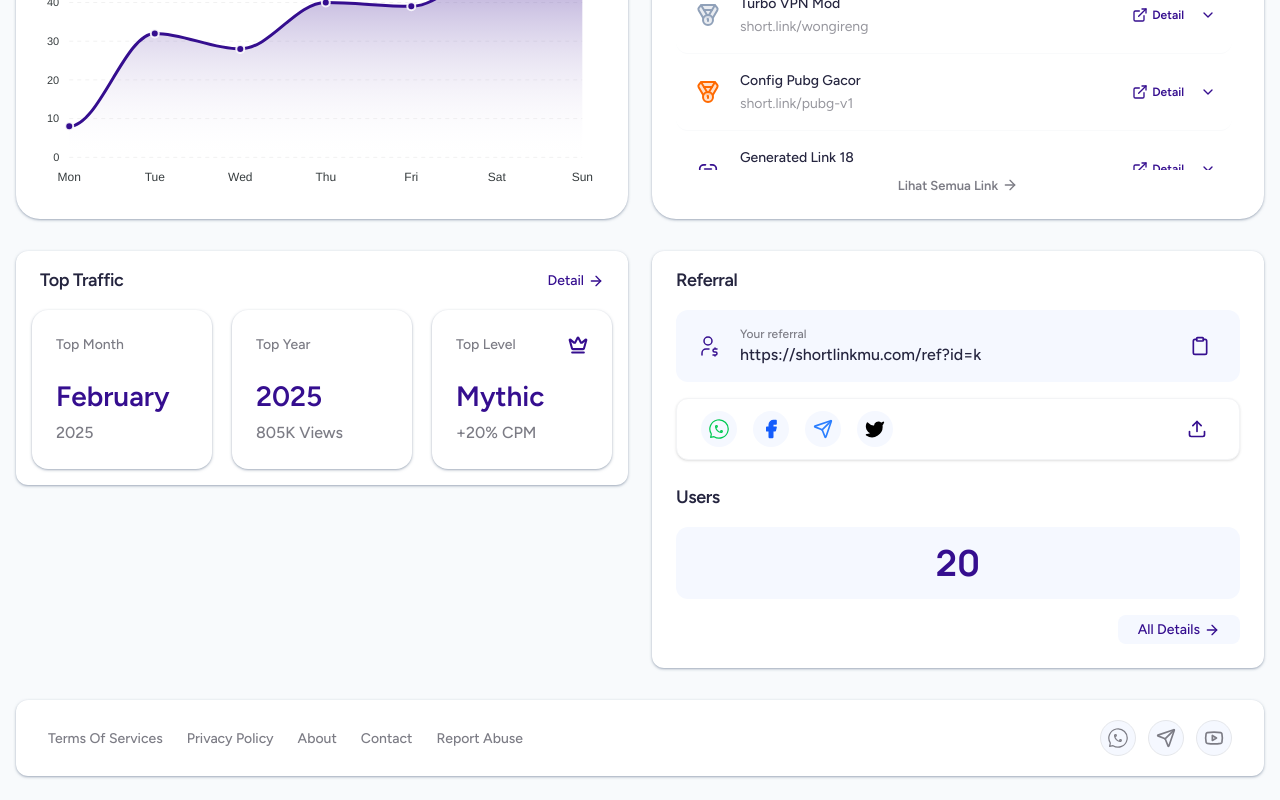
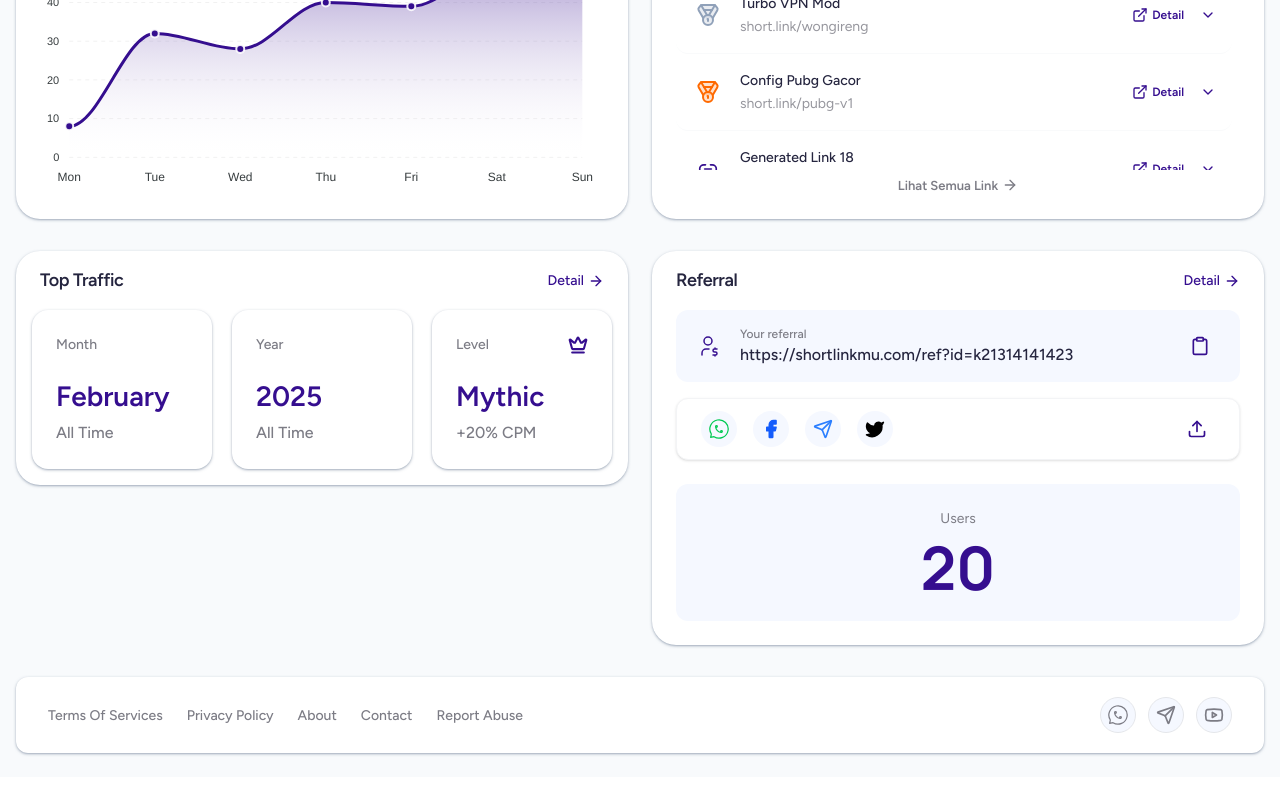
Before and after one commit to GioGiorno768/fe-shortlinkmu, a Next.js app: page /en/dashboard in a window 1280 px wide. Shown: the part 739-1539 px from the top of the page. After the commit the page ends 1516 px from the top, so only its background shows below. Built offline with nearby package versions, Linux system fonts and the light colour scheme.

Commit message:
styling dashboard & list link

```diff
--- a/src/components/dashboard/CreateShortlink.tsx
+++ b/src/components/dashboard/CreateShortlink.tsx
@@ -258,7 +258,7 @@ export default function CreateShortlink() {
       {/* ======================= */}
       {/* === CARD FORM UTAMA === */}
       {/* ======================= */}
-      <div className="bg-white p-6 rounded-xl shadow-sm shadow-slate-500/50">
+      <div className="bg-white p-6 rounded-3xl shadow-sm shadow-slate-500/50">
         {/* Header Form */}
         <div className="flex items-center justify-between mb-6">
           <h3 className="text-[1.8em] font-semibold text-shortblack tracking-tight">
--- a/src/components/dashboard/LinkList.tsx
+++ b/src/components/dashboard/LinkList.tsx
@@ -19,6 +19,7 @@ import {
   BarChart,
   Wallet,
   Megaphone,
+  TypeOutline,
 } from "lucide-react";
 import { useTranslations } from "next-intl";
 import clsx from "clsx";
@@ -440,7 +441,7 @@ export default function LinkList() {
   return (
     <div className="rounded-xl mt-6 text-[10px]">
       {/* === HEADER (Sama seperti sebelumnya) === */}
-      <div className="flex flex-col bg-white md:flex-row items-center justify-between gap-4 mb-6 shadow-sm shadow-slate-500/50 p-6 rounded-xl">
+      <div className="flex flex-col bg-white md:flex-row items-center justify-between gap-4 mb-6 shadow-sm shadow-slate-500/50 p-6 rounded-3xl">
         <div className="relative w-full md:max-w-xs">
           <Search
             className="w-5 h-5 text-grays absolute left-4 top-1/2 -translate-y-1/2"
@@ -564,7 +565,7 @@ export default function LinkList() {
             <div
               key={link.id}
               className={clsx(
-                "rounded-xl bg-white shadow-sm shadow-slate-500/50 transition-shadow block w-full text-start",
+                "rounded-3xl bg-white shadow-sm shadow-slate-500/50 transition-shadow block w-full text-start",
                 link.status === "disabled" && "bg-gray-50 opacity-70",
                 expandedLink === link.id && "shadow-lg"
               )}
@@ -577,10 +578,10 @@ export default function LinkList() {
                 }}
                 className="flex items-center justify-between p-6 cursor-pointer"
               >
-                <div className="flex items-center gap-4 min-w-0">
+                <div className="flex items-center sm:gap-4 gap-3 min-w-0">
                   <div
                     className={clsx(
-                      "w-10 h-10 rounded-full flex-shrink-0 flex items-center justify-center",
+                      "sm:w-10 sm:h-10 w-8 h-8 rounded-full flex-shrink-0 flex items-center justify-center",
                       link.status === "active"
                         ? "bg-blue-dashboard"
                         : "bg-gray-200"
@@ -588,7 +589,7 @@ export default function LinkList() {
                   >
                     <LinkIcon
                       className={clsx(
-                        "w-5 h-5",
+                        "sm:w-5 sm:h-5 w-4 h-4",
                         link.status === "active"
                           ? "text-bluelight"
                           : "text-grays"
@@ -596,21 +597,23 @@ export default function LinkList() {
                     />
                   </div>
                   <div className="min-w-0">
-                    <p className="text-[1.4em] font-medium text-grays truncate">
-                      {link.title} | {formatLinkDate(link.dateCreated)}
+                    <p className="sm:text-[1.4em] text-[1.2em] sm:flex-row flex-col flex sm:items-center items-start gap-1 font-medium text-grays truncate">
+                      <span className="md:inline hidden">{link.title}</span>
+                      <span className="md:inline hidden">|</span>
+                      <span>{formatLinkDate(link.dateCreated)}</span>
                     </p>
                     <a
                       href={link.shortUrl}
                       target="_blank"
                       rel="noopener noreferrer"
                       onClick={(e) => e.stopPropagation()}
-                      className="text-[1.6em] font-semibold text-shortblack hover:underline truncate line-clamp-1 block"
+                      className="sm:text-[1.6em] text-[1.4em] font-semibold text-shortblack hover:underline truncate line-clamp-1 block w-full"
                     >
                       {link.shortUrl}
                     </a>
                   </div>
                 </div>
-                <div className="flex items-center gap-2 flex-shrink-0">
+                <div className="flex items-center sm:gap-2 flex-shrink-0">
                   <div className="relative">
                     <button
                       type="button"
@@ -687,6 +690,22 @@ export default function LinkList() {
                   >
                     <div className="p-6 border-t border-gray-200 grid grid-cols-1 md:grid-cols-2 lg:grid-cols-4 gap-x-6 gap-y-6">
                       {/* Destination */}
+                      <div className="sm:hidden flex items-center gap-3">
+                        <TypeOutline className="w-5 h-5 text-bluelight flex-shrink-0" />
+                        <div className="min-w-0">
+                          <p className="text-[1.2em] font-medium text-grays">
+                            Title
+                          </p>
+                          <a
+                            href={link.originalUrl}
+                            target="_blank"
+                            rel="noopener noreferrer"
+                            className="text-[1.4em] font-medium text-shortblack hover:underline truncate block"
+                          >
+                            {link.title}
+                          </a>
+                        </div>
+                      </div>
                       <div className="flex items-center gap-3">
                         <MapPin className="w-5 h-5 text-bluelight flex-shrink-0" />
                         <div className="min-w-0">
--- a/src/components/dashboard/ReferralCard.tsx
+++ b/src/components/dashboard/ReferralCard.tsx
@@ -47,7 +47,7 @@ async function fetchReferralData(): Promise<ReferralData> {
   // --- DATA DUMMY (HAPUS NANTI) ---
   await new Promise((resolve) => setTimeout(resolve, 800)); // Simulasi loading
   return {
-    link: "https://shortlinkmu.com/ref?id=k",
+    link: "https://shortlinkmu.com/ref?id=k21314141423",
     userCount: 20,
   };
   // --- AKHIR DATA DUMMY ---
@@ -151,14 +151,23 @@ export default function ReferralCard() {
   };
 
   return (
-    <div className="bg-white p-6 py-4 rounded-xl shadow-sm shadow-slate-500/50 hover:shadow-lg transition-shadow duration-200">
+    <div className="bg-white p-6 py-4 rounded-3xl shadow-sm shadow-slate-500/50 hover:shadow-lg transition-shadow duration-200 box-border h-full">
       {/* Grid Utama 2 Kolom */}
       <div className="grid grid-cols-1 custom:grid-cols-3 gap-6 pb-2">
         {/* === Kolom Kiri: Referral === */}
         <div className="space-y-4 custom:col-span-2">
-          <h3 className="text-[1.8em] font-semibold text-shortblack tracking-tight">
-            {t("referralTitle")}
-          </h3>
+          <div className="flex justify-between items-center">
+            <h3 className="text-[1.8em] font-semibold text-shortblack tracking-tight">
+              {t("referralTitle")}
+            </h3>
+            <Link
+              href="/referral" // Link ke halaman referral
+              className="custom:hidden flex items-center justify-end gap-1 text-[1.4em] font-medium text-bluelight hover:underline "
+            >
+              <span>Detail</span>
+              <ArrowRight className="w-4 h-4" />
+            </Link>
+          </div>
 
           {/* Box Link Referral */}
           <div className="bg-blues rounded-xl p-3 px-5 flex items-center gap-5 h-[72px]">
@@ -226,35 +235,29 @@ export default function ReferralCard() {
         </div>
 
         {/* === Kolom Kanan: Users === */}
-        <div className="grid grid-cols-1 gap-4 w-full">
-          <div className="space-y-4 ">
-            <h3 className="text-[1.8em] font-semibold text-shortblack tracking-tight">
-              {t("users")}
-            </h3>
+        <div className="grid grid-cols-1 w-full">
+          <div className="flex flex-col gap-4 h-full">
+            <Link
+              href="/referral" // Link ke halaman referral
+              className="custom:flex hidden items-center justify-end gap-1 text-[1.4em] font-medium text-bluelight hover:underline "
+            >
+              <span>Detail</span>
+              <ArrowRight className="w-4 h-4" />
+            </Link>
 
             {/* Box User Count */}
-            <div className="bg-blues rounded-xl p-4 flex items-center justify-center h-[72px]">
+            <div className="bg-blues rounded-xl flex flex-col items-center p-6 justify-center h-full w-full">
+              <h1 className="text-[1.4em] pb-2 text-grays">{t("users")}</h1>
               {isLoading ? (
                 <Loader2 className="w-5 h-5 animate-spin text-bluelight" />
               ) : error ? (
                 <span className="text-redshortlink">Error</span>
               ) : (
-                <span className="text-4xl font-bold text-bluelight font-manrope">
+                <span className="text-6xl font-bold text-bluelight font-manrope">
                   {data?.userCount}
                 </span>
               )}
             </div>
-          </div>
-
-          <div className="flex custom:justify-center justify-end custom:items-center">
-            {/* Link All Details */}
-            <Link
-              href="/referral" // Link ke halaman referral
-              className="flex items-center justify-end gap-1 text-[1.4em] custom:p-5 custom:py-2 py-1 px-5 rounded-lg font-medium text-bluelight hover:underline bg-blues"
-            >
-              <span>{t("allDetails")}</span>
-              <ArrowRight className="w-4 h-4" />
-            </Link>
           </div>
         </div>
       </div>
--- a/src/components/dashboard/TopTrafficCard.tsx
+++ b/src/components/dashboard/TopTrafficCard.tsx
@@ -149,27 +149,27 @@ export default function TopTrafficCard() {
       <div className="flex justify-between items-center gap-[2em] flex-wrap">
         {/* Card 1: Top Month */}
         <div className="flex-1 min-w-[17em] bg-white rounded-2xl p-6 shadow-sm shadow-slate-500/50 hover:shadow-lg transition-shadow duration-300 space-y-5">
-          <p className="text-[1.4em] font-medium text-grays">Top Month</p>
+          <p className="text-[1.4em] font-medium text-grays">Month</p>
           <div>
             <p className="text-[2.8em] font-semibold text-bluelight my-1">
               {stats.topMonth.month}
             </p>
             <p className="text-[1.6em] font-medium text-grays">
-              {stats.topYear.year}
+              All Time
             </p>
           </div>
         </div>
 
         {/* Card 2: Top Year */}
         <div className="flex-1 min-w-[17em] bg-white rounded-2xl p-6 shadow-sm shadow-slate-500/50 hover:shadow-lg transition-shadow duration-300 space-y-5">
-          <p className="text-[1.4em] font-medium text-grays">{t("topYear")}</p>
+          <p className="text-[1.4em] font-medium text-grays">Year</p>
           <div>
             <div>
               <p className="text-[2.8em] font-semibold text-bluelight my-1">
                 {stats.topYear.year}
               </p>
               <p className="text-[1.6em] font-medium text-grays">
-                {formatViews(stats.topYear.views)} Views
+                All Time
               </p>
             </div>
           </div>
@@ -179,7 +179,7 @@ export default function TopTrafficCard() {
         <div className="flex-1 min-w-[17em] bg-white rounded-2xl p-6 shadow-sm shadow-slate-500/50 hover:shadow-lg transition-shadow duration-300 space-y-5">
           <div className="flex items-center justify-between">
             <p className="text-[1.4em] font-medium text-grays">
-              {t("topLevel")}
+              Level
             </p>
             <LevelIcon
               className={`w-5 h-5 ${currentLevel.iconColor}`}
@@ -201,7 +201,7 @@ export default function TopTrafficCard() {
 
   return (
     // Card Wrapper
-    <div className=" p-4 bg-white rounded-xl flex justify-stretch items-stretch flex-col shadow-sm shadow-slate-500/50">
+    <div className=" p-4 bg-white rounded-3xl flex justify-stretch items-stretch flex-col shadow-sm shadow-slate-500/50">
       <div>
         <div className="flex items-center justify-between mb-4 px-2">
           <h3 className="text-[1.8em] font-semibold text-shortblack tracking-tight">
--- a/src/lib/menus.ts
+++ b/src/lib/menus.ts
@@ -35,7 +35,7 @@ export const getMemberMenu = (t: any) => [
   // (Bisa tambahin key 'levels' di en.json/id.json kalo mau translate)
   { icon: UserPlus2, label: t("referral"), href: "/referral" },
   { icon: BanknoteArrowDown, label: t("withdrawal"), href: "/withdrawal" },
-  // { icon: History, label: t("history"), href: "/history" },
+  { icon: History, label: t("history"), href: "/history" },
 ];
 
 // Menu untuk ADMIN (Bisa tambah t() juga nanti)
```
